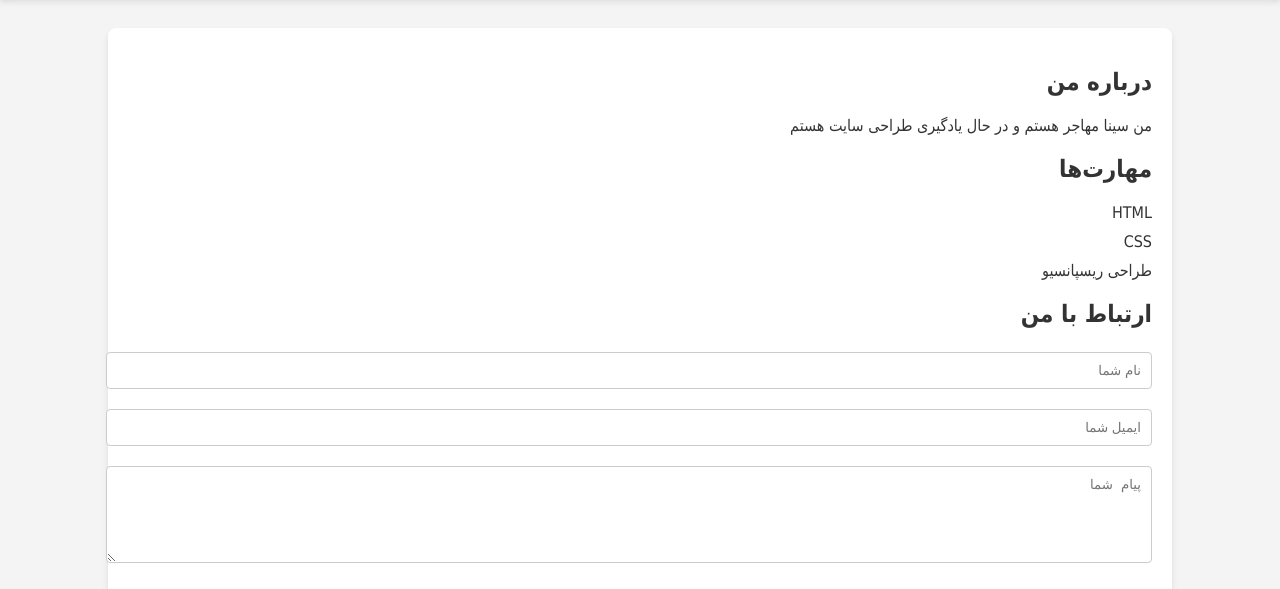
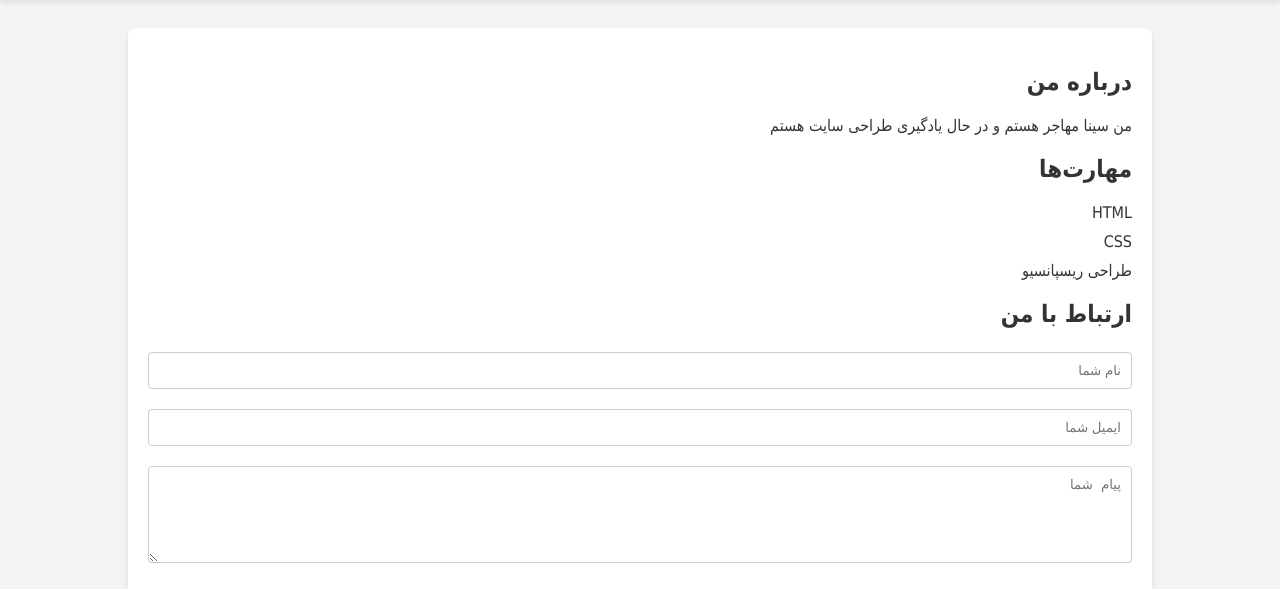
Before and after one commit to Smj1710/MyFirstSite, a plain HTML site: page index.html in a window 1280 px wide. Shown: the part 192-781 px from the top of the page. Drawn offline with Linux system fonts and the light colour scheme; a web font is replaced by a local one.

Commit message:
Add files via upload

```diff
--- a/index.html
+++ b/index.html
@@ -6,6 +6,10 @@
     <title>سایت سینا مهاجر</title>
     <link href="https://fonts.googleapis.com/css2?family=Vazir&display=swap" rel="stylesheet">
     <style>
+        * {
+            box-sizing: border-box;
+        }
+
         .loader-wrapper {
             position: fixed;
             top: 0;
@@ -33,6 +37,12 @@
             100% { transform: rotate(360deg); }
         }
 
+        body, html {
+            margin: 0;
+            padding: 0;
+            overflow: auto;
+        }
+
         body {
             font-family: 'Vazir', Tahoma, sans-serif;
             background-color: #f4f4f4;
@@ -40,6 +50,7 @@
             margin: 0;
             padding: 0;
             transition: all 1s ease;
+            overflow: auto;
         }
 
         header {
```
